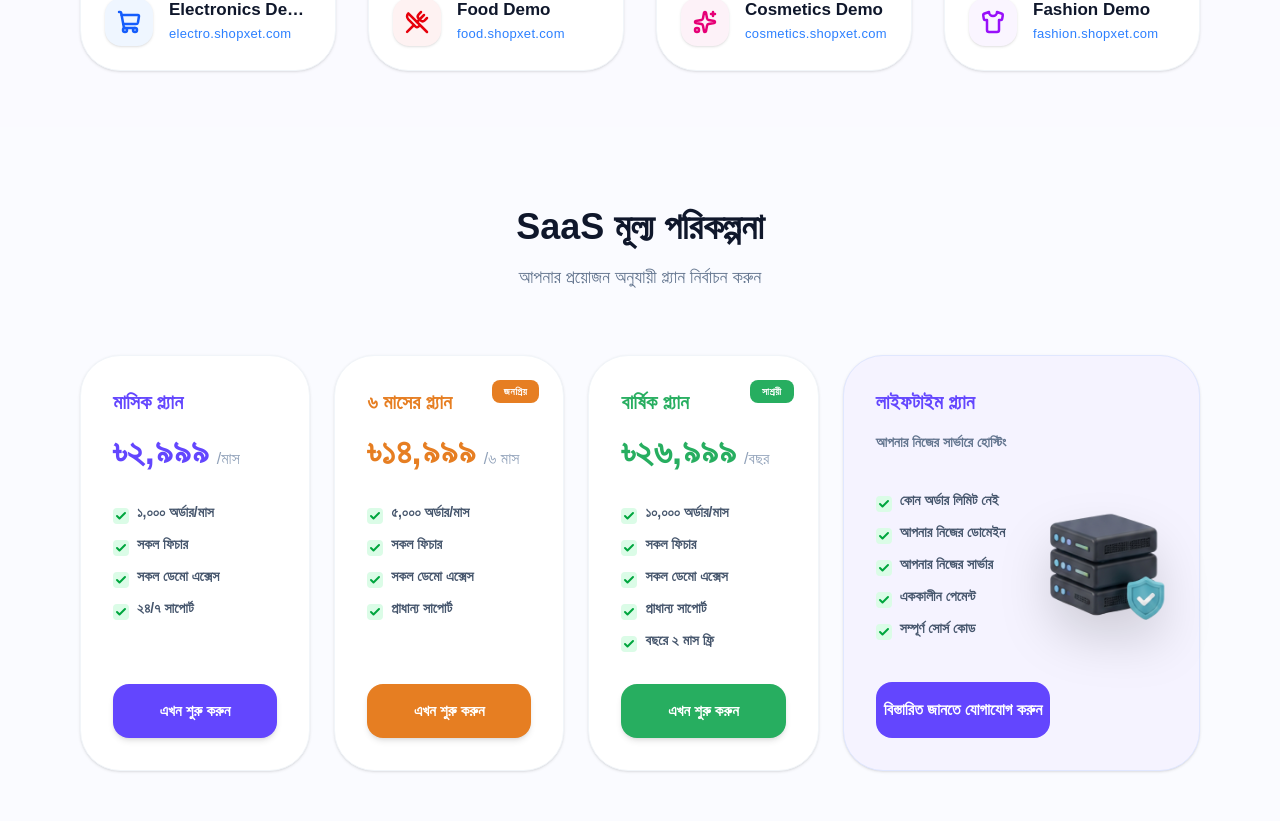
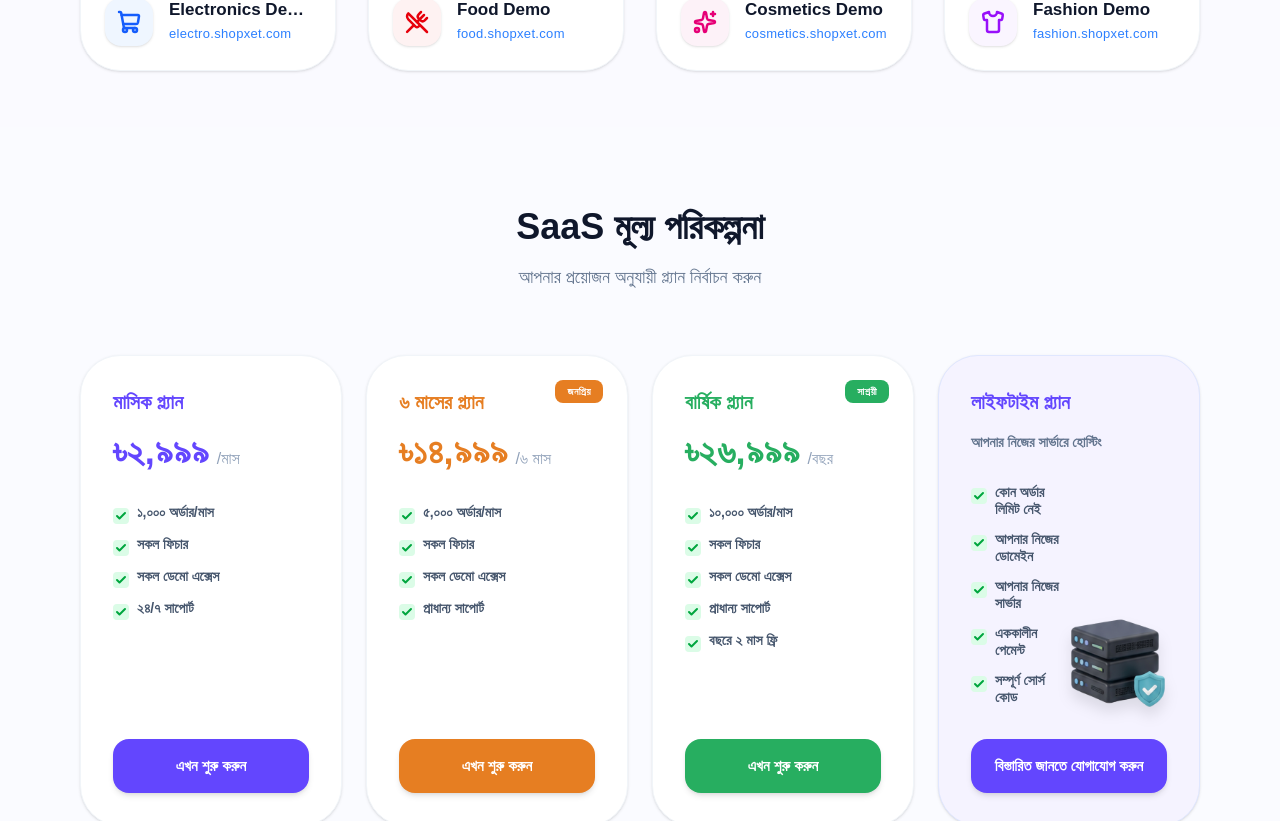
Before and after one commit to sakibhossain22/EcomTara, a Next.js app: page / in a window 1280 px wide. Shown: the part 1880-2701 px from the top of the page. Built offline with nearby package versions, Linux system fonts and the light colour scheme.

Commit message:
pricing fixed

```diff
--- a/components/Pricing.tsx
+++ b/components/Pricing.tsx
@@ -12,9 +12,9 @@ interface PricingPlan {
   buttonText: string;
   badge?: string;
   badgeColor?: string;
-  isCustom?: boolean;
   themeColor: string;
   btnColor: string;
+  isLifetime?: boolean;
 }
 
 const Pricing: React.FC = () => {
@@ -56,15 +56,15 @@ const Pricing: React.FC = () => {
       duration: "",
       features: ["কোন অর্ডার লিমিট নেই", "আপনার নিজের ডোমেইন", "আপনার নিজের সার্ভার", "এককালীন পেমেন্ট", "সম্পূর্ণ সোর্স কোড"],
       buttonText: "বিস্তারিত জানতে যোগাযোগ করুন",
-      isCustom: true,
       themeColor: "text-[#6346FE]",
       btnColor: "bg-[#6346FE] hover:bg-[#5235E8]",
+      isLifetime: true,
     },
   ];
 
   return (
-    <section className="py-20 bg-[#FAFBFF]" id="pricing">
-      <div className=" px-6 lg:px-20">
+    <section className="py-20 bg-[#FAFBFF] overflow-hidden" id="pricing">
+      <div className="px-6 xl:px-20">
         <div className="text-center mb-16">
           <h2 className="text-3xl md:text-4xl font-black text-slate-900 mb-4 font-lexend">
             SaaS মূল্য পরিকল্পনা
@@ -73,26 +73,37 @@ const Pricing: React.FC = () => {
             আপনার প্রয়োজন অনুযায়ী প্ল্যান নির্বাচন করুন
           </p>
         </div>
-
-        <div className="grid grid-cols-1 md:grid-cols-2 lg:grid-cols-6 gap-6 items-stretch">
-
-          {/* Inner Grid for Tablet: এখানে md স্ক্রিনে ২ কলাম হবে */}
-          <div className="md:col-span-2 lg:col-span-4 grid grid-cols-1 sm:grid-cols-2 xl:grid-cols-3 gap-6">
-            {plans.slice(0, 3).map((plan, index) => (
-              <div key={index} className="relative flex flex-col p-8 rounded-[2.5rem] border bg-white border-slate-100 shadow-sm hover:shadow-xl transition-all duration-500">
+        <div className="grid grid-cols-1 md:grid-cols-2 xl:grid-cols-4 gap-6 items-stretch">
+          {plans.map((plan, index) => (
+            <div
+              key={index}
+              className={`relative flex flex-col p-8 rounded-[2.5rem] border transition-all duration-500 hover:shadow-xl ${
+                plan.isLifetime
+                ? "bg-[#F5F3FF] border-indigo-100 shadow-sm"
+                : "bg-white border-slate-100 shadow-sm"
+              }`}
+            >
               {plan.badge && (
                 <div className={`absolute top-6 right-6 ${plan.badgeColor} text-white text-[10px] font-bold px-3 py-1 rounded-lg uppercase tracking-wider`}>
                   {plan.badge}
                 </div>
               )}
+
               <div className="mb-8">
                 <h3 className={`text-xl font-bold mb-4 ${plan.themeColor}`}>{plan.name}</h3>
+                {!plan.isLifetime ? (
                   <div className="flex items-baseline gap-1">
-                    <span className={`text-4xl font-black ${plan.themeColor}`}>৳{plan.price}</span>
+                    <span className={`text-3xl sm:text-4xl font-black ${plan.themeColor}`}>৳{plan.price}</span>
                     <span className="text-slate-400 font-medium ml-1">{plan.duration}</span>
                   </div>
+                ) : (
+                  <p className="text-sm text-slate-500 font-bold">আপনার নিজের সার্ভারে হোস্টিং</p>
+                )}
               </div>
-                <div className="flex-1 mb-8 space-y-3">
+
+              <div className="flex-1 mb-8">
+                <div className="flex items-end gap-2">
+                  <div className="space-y-3 flex-1">
                     {plan.features.map((feature, i) => (
                       <div key={i} className="flex items-start gap-2">
                         <div className="mt-1 shrink-0 w-4 h-4 rounded bg-green-100 text-green-600 flex items-center justify-center">
@@ -102,66 +113,26 @@ const Pricing: React.FC = () => {
                       </div>
                     ))}
                   </div>
+
+                  {plan.isLifetime && (
+                    <div className="w-24 shrink-0">
+                      <Image
+                        src="/server.png"
+                        alt="Server"
+                        width={100}
+                        height={100}
+                        className="w-full h-auto object-contain drop-shadow-xl"
+                      />
+                    </div>
+                  )}
+                </div>
+              </div>
+
               <button className={`w-full py-4 cursor-pointer rounded-2xl font-black text-[15px] transition-all duration-300 ${plan.btnColor} text-white shadow-md active:scale-95`}>
                 {plan.buttonText}
               </button>
             </div>
           ))}
-
-            {/* Mobile & Tablet Lifetime Card (Hidden on Desktop) */}
-            <div className="lg:hidden relative flex flex-col p-8 rounded-[2.5rem] border bg-[#F5F3FF] border-indigo-100 shadow-sm">
-              <h3 className="text-xl font-bold mb-4 text-[#6346FE]">লাইফটাইম প্ল্যান</h3>
-              <div className="flex relative flex-1 flex-col sm:flex-row  gap-4 mb-8">
-                <div className="space-y-3 flex-1">
-                  {plans[3].features.map((feature, i) => (
-                    <div key={i} className="flex items-start gap-2">
-                      <div className="mt-1 shrink-0 w-4 h-4 rounded bg-green-100 text-green-600 flex items-center justify-center">
-                        <Check size={12} strokeWidth={4} />
-                      </div>
-                      <span className="text-slate-600 text-[14px] font-bold leading-tight">{feature}</span>
-                    </div>
-                  ))}
-                </div>
-                <div className="w-24 h-24 absolute bottom-0 right-0 shrink-0">
-                  <Image src="/server.png" alt="Server" width={100} height={100} className="w-full h-auto object-contain drop-shadow-xl" />
-                </div>
-              </div>
-              <button className="w-full cursor-pointer py-4 rounded-2xl font-black text-white bg-[#6346FE]">
-                {plans[3].buttonText}
-              </button>
-            </div>
-          </div>
-
-          {/* Desktop Lifetime Card (Visible only on lg and above) */}
-          <div className="hidden lg:flex lg:col-span-2 relative flex-col p-8 rounded-[2.5rem] border bg-[#F5F3FF] border-indigo-100 shadow-sm transition-all duration-500">
-            <div className="mb-8">
-              <h3 className="text-xl font-bold mb-4 text-[#6346FE]">লাইফটাইম প্ল্যান</h3>
-              <p className="text-sm text-slate-500 font-bold mb-2">আপনার নিজের সার্ভারে হোস্টিং</p>
-            </div>
-
-            <div className="flex-1 mb-8">
-              <div className="flex flex-col xl:flex-row items-center gap-6">
-                <div className="space-y-3 flex-1 w-full">
-                  {plans[3].features.map((feature, i) => (
-                    <div key={i} className="flex items-start gap-2">
-                      <div className="mt-1 shrink-0 w-4 h-4 rounded bg-green-100 text-green-600 flex items-center justify-center">
-                        <Check size={12} strokeWidth={4} />
-                      </div>
-                      <span className="text-slate-600 text-[14px] font-bold leading-tight">{feature}</span>
-                    </div>
-                  ))}
-                </div>
-                <div className="w-2/5 shrink-0">
-                  <Image src="/server.png" alt="Server" width={160} height={160} className="w-full h-auto object-contain drop-shadow-2xl" />
-                </div>
-              </div>
-            </div>
-
-            <button className="w-3/5 cursor-pointer py-4 rounded-2xl font-black text-white bg-[#6346FE]">
-              {plans[3].buttonText}
-            </button>
-          </div>
-
         </div>
       </div>
     </section>
```
Lines whose indentation alone changed are shown as unchanged.
